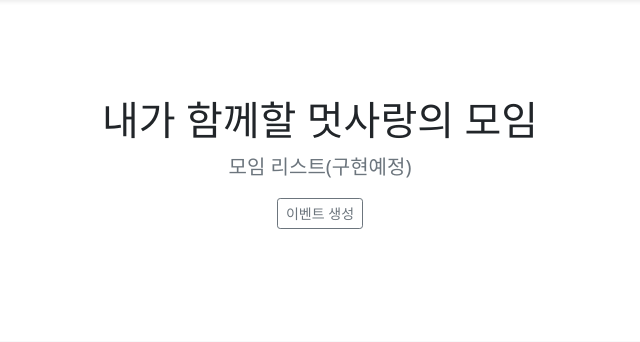
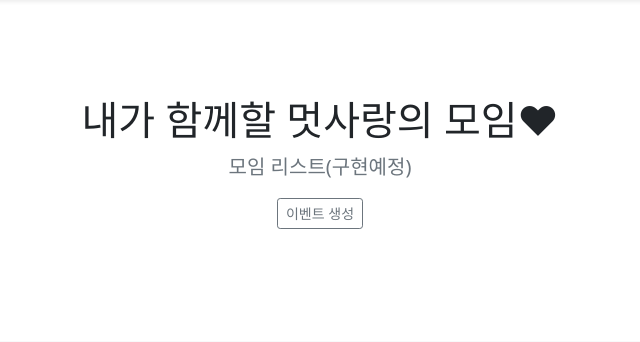
Before and after one commit to withLion/withLion, a Django app: page / in a window 1280 px wide. Shown: the part 56-398 px from the top of the page, without its empty margins (320-960 px from the left). Run offline with Django 4.2, Linux system fonts and the light colour scheme; the visitor is signed in with stand-in values (Sample User, id 1); data that the repository does not hold is empty; some libraries are stand-ins or nearby versions.

Commit message:
add: heart

```diff
--- a/EventApp/templates/base.html
+++ b/EventApp/templates/base.html
@@ -40,7 +40,7 @@
       <section class="py-5 text-center container">
         <div class="row py-lg-5">
           <div class="col-lg-6 col-md-8 mx-auto">
-            <h1 class="fw-light">내가 함께할 멋사랑의 모임</h1>
+            <h1 class="fw-light">내가 함께할 멋사랑의 모임❤</h1>
             <p class="lead text-muted">모임 리스트(구현예정)</p>
             <p>
               <button type="button" class="btn btn-sm btn-outline-secondary" data-bs-toggle="modal" data-bs-target="#createModal">이벤트 생성</button>
```
